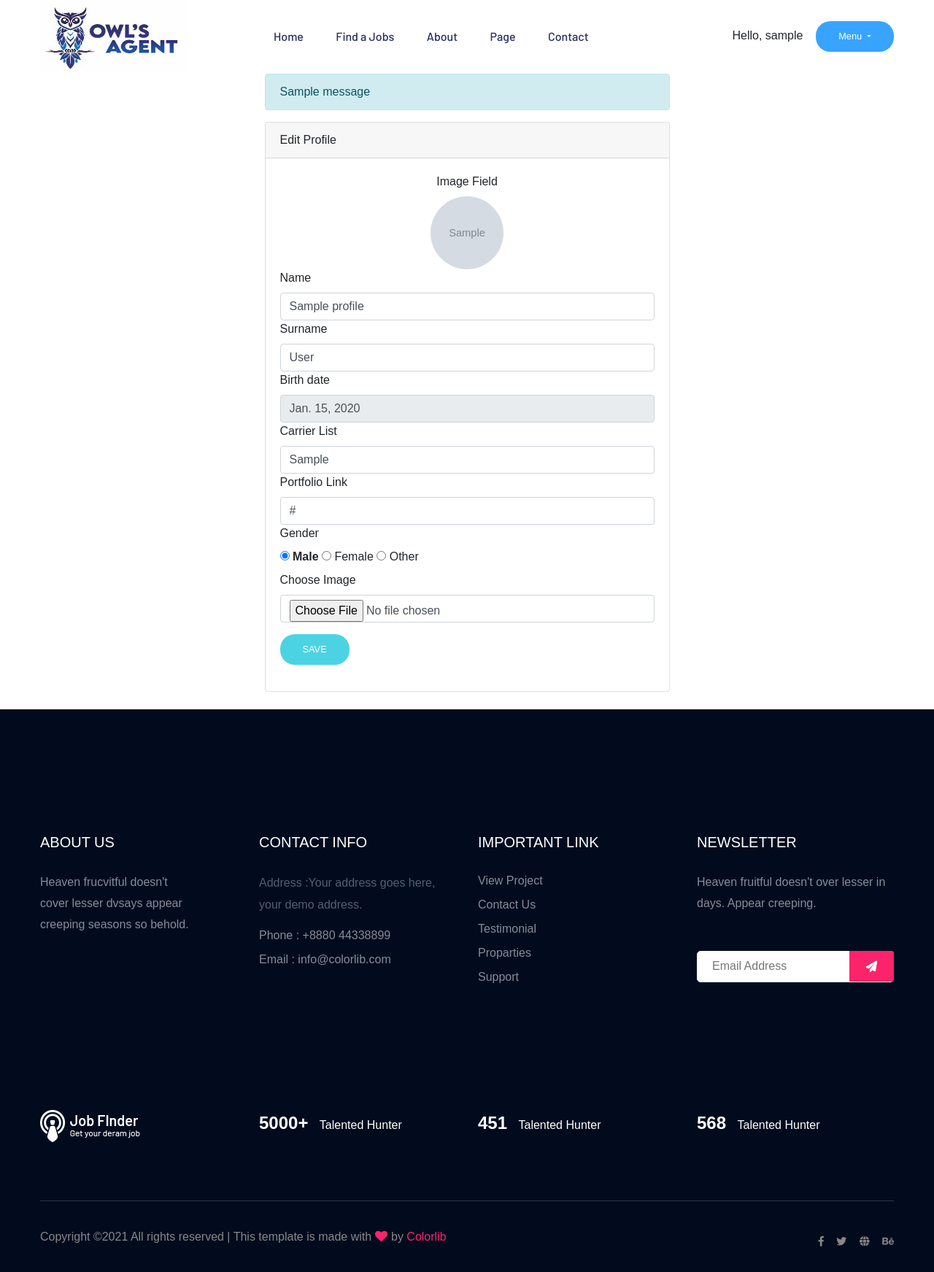
After one commit to buseggencoglu/owl-s-agent, a Django app: page /edit_profile_job_seeker/ in a window 1280 px wide. The commit adds this page. Shown: the whole page at 73% size. Run offline with Django 3.2, Linux system fonts and the light colour scheme; a user stored in the database is signed in; tables that the repository leaves empty hold one stand-in row (values such as "Sample post"); grey boxes marked "Sample" are stand-in pictures; one stand-in notice (Sample message) is shown; some libraries are stand-ins or nearby versions; some web fonts are replaced.

Commit message:
job seeker profile edit eklendi

```diff
--- a/owl_agent/owl_agent/urls.py
+++ b/owl_agent/owl_agent/urls.py
@@ -15,9 +15,13 @@ Including another URLconf
 """
 from django.contrib import admin
 from django.urls import path, include
-
+from . import settings
+from django.contrib.staticfiles.urls import staticfiles_urlpatterns ,static
 
 urlpatterns = [
     path('admin/', admin.site.urls),
     path('', include('website.urls')),
 ]
+
+urlpatterns += staticfiles_urlpatterns()
+urlpatterns += static(settings.MEDIA_URL, document_root=settings.MEDIA_ROOT)
--- a/owl_agent/templates/website/base.html
+++ b/owl_agent/templates/website/base.html
@@ -61,13 +61,13 @@
                                     <ul id="navigation">
                                         <li><a href="{% url 'home' %}">Home</a></li>
 
-                                        {% if user.is_authenticated  %}
-                                            {% if user_type == 'admin' %}
+                                        {% if user.is_authenticated %}
+                                        {% if user_type == 'admin' %}
 
 
-                                            <li><a href="/dashboard">Dashboard</a></li>
+                                        <li><a href="/dashboard">Dashboard</a></li>
 
-                                             {% endif %}
+                                        {% endif %}
                                         {% endif %}
 
 
@@ -88,11 +88,25 @@
                             <!-- Header-btn -->
                             <div class="header-btn d-none f-right d-lg-block">
                                 {% if user.is_authenticated %}
-                                <span>Hello, {{user.username}} </span>
-                                <a id="logout_id" class="btn btn-outline-danger" href="{% url 'logout' %}">Logout</a>
+
+                                <div class="dropdown">
+                                  <span>Hello, {{user.username}} &nbsp;&nbsp;</span>
+                                    <a class="genric-btn info circle dropdown-toggle" href="#" role="button"
+                                       id="dropdownMenuLink" data-toggle="dropdown" aria-haspopup="true"
+                                       aria-expanded="false">
+                                        Menu
+                                    </a>
+
+                                    <div class="dropdown-menu" aria-labelledby="dropdownMenuLink">
+                                        <a class="dropdown-item" href="{% url 'edit_profile_job_seeker' %}">Edit Profile</a>
+                                        <a class="dropdown-item" href="#">Settings</a>
+                                        <a class="dropdown-item" href="{% url 'logout' %}">Logout</a>
+                                    </div>
+                                </div>
                                 {% else %}
                                 <a href="{% url 'register' %}" class="btn head-btn1">Register</a>
                                 <a href="{% url 'login' %}" class="btn head-btn2">Login</a>
+
                                 {% endif %}
                             </div>
                         </div>
--- /dev/null
+++ b/owl_agent/templates/website/edit_profile_job_seeker.html
@@ -0,0 +1,99 @@
+{% extends 'website/base.html' %}
+{% block title %}
+Owls Agent Login Page
+{% endblock %}
+
+{% load static %}
+{% block content %}
+
+<div class="container h-80">
+    <div class="d-flex justify-content-center h-80">
+        <div class="col-md-6">
+            {% for message in messages %}
+            <div class="alert alert-info" id="messages">{{message}}</div>
+            {% endfor %}
+            <div class="card mb-4">
+                <div class="card-header">
+                    Edit Profile
+                </div>
+                <div class="card-body">
+                    <div class="col-md-12 mb-3 mb-md-0 text-center">
+                        <label class="text-black" for="">Image Field</label><br>
+                        {% if data.image %}
+                        <img class="rounded-circle" src="{{data.image.url}}" width="100px" height="100px"/>
+                        {% endif %}
+
+                    </div>
+                    <form method="POST" enctype="multipart/form-data">
+                        {% csrf_token %}
+                        <div class="row form-group">
+                            <div class="col-md-12 mb-3 mb-md-0">
+                                <label class="text-black" for="">Name</label>
+                                <input type="text" class="form-control" name="name" id="" value="{{data.name}}"
+                                       placeholder="{{data.name}}">
+                            </div>
+                            <div class="col-md-12 mb-3 mb-md-0">
+                                <label class="text-black" for="">Surname</label>
+                                <input type="text" class="form-control" name="surname" value="{{data.surname}}"
+                                >
+                            </div>
+                            <div class="col-md-12 mb-3 mb-md-0">
+                                <label class="text-black" for="">Birth date</label>
+                                <input type="text" class="form-control" name="birth_date" value="{{data.birth_date}}"
+                                       disabled>
+                            </div>
+                            <div class="col-md-12 mb-3 mb-md-0">
+                                <label class="text-black" for="">Carrier List</label>
+                                <input type="text" class="form-control" name="carrier_list"
+                                       value="{{data.carrier_list}}">
+                            </div>
+                            <div class="col-md-12 mb-3 mb-md-0">
+                                <label class="text-black" for="">Portfolio Link</label>
+                                <input type="text" class="form-control" name="portfolio_link"
+                                       value="{{data.portfolio_link}}">
+                            </div>
+                            <div class="col-md-12 mb-3 mb-md-0">
+                                <label class="text-black" for="">Gender</label><br>
+
+                                {% if data.gender == 'M' %}
+                                <input type="radio" name="gender" value="M" checked>
+                                <strong><label>Male</label></strong>
+                                {% else %}
+                                <input type="radio" name="gender" id="male" value="M">
+                                <label>Male</label>
+                                {% endif %}
+
+                                {% if data.gender == 'F' %}
+                                <input type="radio" name="gender" value="F" checked>
+                                <strong><label>Female</label></strong>
+                                {% else %}
+                                <input type="radio" name="gender" id="female" value="F">
+                                <label>Female</label>
+                                {% endif %}
+
+                                {% if data.gender == 'O' %}
+                                <input type="radio" name="gender" value="O" checked>
+                                <strong><label>Other</label></strong>
+                                {% else %}
+                                <input type="radio" name="gender" id="other" value="F">
+                                <label>Other</label>
+                                {% endif %}
+                            </div>
+                            <div class="col-md-12 mb-3 mb-md-0">
+                                <label class="text-black" for="">Choose Image</label>
+                                <input class="form-control" type="file" name="image">
+                            </div>
+                        </div>
+
+                        <button type="submit" id="login-page-button" class="genric-btn success circle">SAVE</button>
+                    </form>
+                </div>
+
+
+            </div>
+
+        </div>
+    </div>
+</div>
+
+{% endblock %}
--- a/owl_agent/website/models.py
+++ b/owl_agent/website/models.py
@@ -23,11 +23,19 @@ class Company_Profile(User_Profile):
 
 
 class Job_Seeker_Profile(User_Profile):
+    GENDER = (
+        ('M', 'Male'),
+        ('F', 'Female'),
+        ('O', 'Other'),
+    )
+    gender = models.CharField(max_length=1, choices=GENDER, null=True, blank=True)
     name = models.CharField(max_length=100)
     surname = models.CharField(max_length=100)
     birth_date = models.DateField()
     carrier_list = models.CharField(max_length=2000)
     portfolio_link = models.CharField(max_length=100)
+    image = models.ImageField(upload_to='job_seeker_image', null=True, blank=True, default='job_seeker_image/default')
+
 
 
 class CV(models.Model):
--- a/owl_agent/website/urls.py
+++ b/owl_agent/website/urls.py
@@ -18,5 +18,7 @@ urlpatterns = [
     path('logout/', views.logout_view, name='logout'),
     path ('dashboard/', views.admin_dashboard, name='admin_dashboard'),
     path('dashboard/approve/<int:pk>', views.approve_companies, name='company_approve'),
-    path('dashboard/reject/<int:pk>', views.reject_companies, name='company_reject')
+    path('dashboard/reject/<int:pk>', views.reject_companies, name='company_reject'),
+
+    path('edit_profile_job_seeker/', views.edit_profile_job_seeker, name='edit_profile_job_seeker'),
 ]
--- a/owl_agent/website/views.py
+++ b/owl_agent/website/views.py
@@ -120,18 +120,17 @@ def register_Job_Seeker(request):
             return redirect('register_job_seeker')
 
         user = User.objects.create_user(username=username,
-                                            email=email,
-                                            password=password1)
+                                        email=email,
+                                        password=password1)
 
         job_seeker_profile = Job_Seeker_Profile.objects.create(user=user, name=first_name,
-                                              surname=surname,
-                                              birth_date=birthdate)
-
+                                                               surname=surname,
+                                                               birth_date=birthdate)
 
         user.save()
         job_seeker_profile.save()
 
-            # Login the user
+        # Login the user
         login(request, user)
         return redirect('sent')
 
@@ -213,3 +212,24 @@ def login_view(request):
 def logout_view(request):
     logout(request)
     return redirect('home')
+
+
+def edit_profile_job_seeker(request):
+    context = {}
+    data = Job_Seeker_Profile.objects.get(user=request.user)
+    context["data"] = data
+
+    if request.method == "POST":
+        data.name = request.POST["name"]
+        data.surname = request.POST["surname"]
+        data.carrier_list = request.POST["carrier_list"]
+        data.portfolio_link = request.POST["portfolio_link"]
+        data.gender = request.POST["gender"]
+
+        if "image" in request.FILES:
+            image = request.FILES["image"]
+            data.image = image
+
+        data.save()
+        messages.success(request, "Profile updated successfully.")
+    return render(request, 'website/edit_profile_job_seeker.html', context)
```
Also changed, not shown: owl_agent/owl_agent/settings.py (+8 -2 lines).
